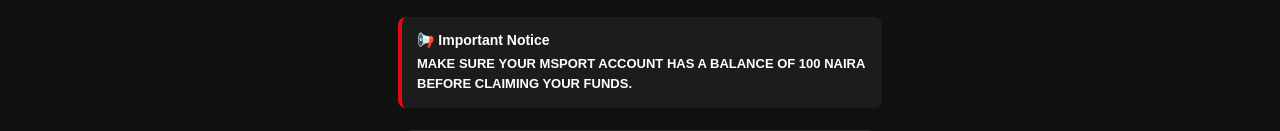
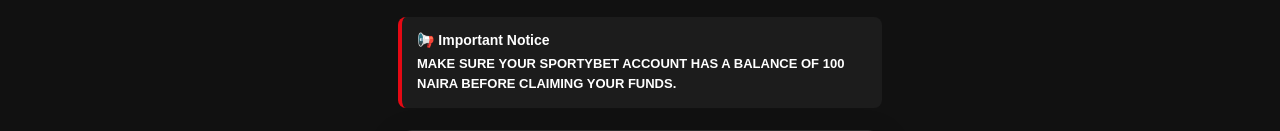
Before and after one commit to bossgpt8/Free-Data, a plain HTML site: page index.html in a window 1280 px wide. Shown: the part 437-568 px from the top of the page. Drawn offline with Linux system fonts and the light colour scheme.

Commit message:
Update index.html

```diff
--- a/index.html
+++ b/index.html
@@ -346,7 +346,7 @@
       </div>
 
       <div class="notice-text">
-        MAKE SURE YOUR MSPORT ACCOUNT HAS A BALANCE
+        MAKE SURE YOUR SPORTYBET ACCOUNT HAS A BALANCE
         OF 100 NAIRA BEFORE CLAIMING YOUR FUNDS.
       </div>
 
```
